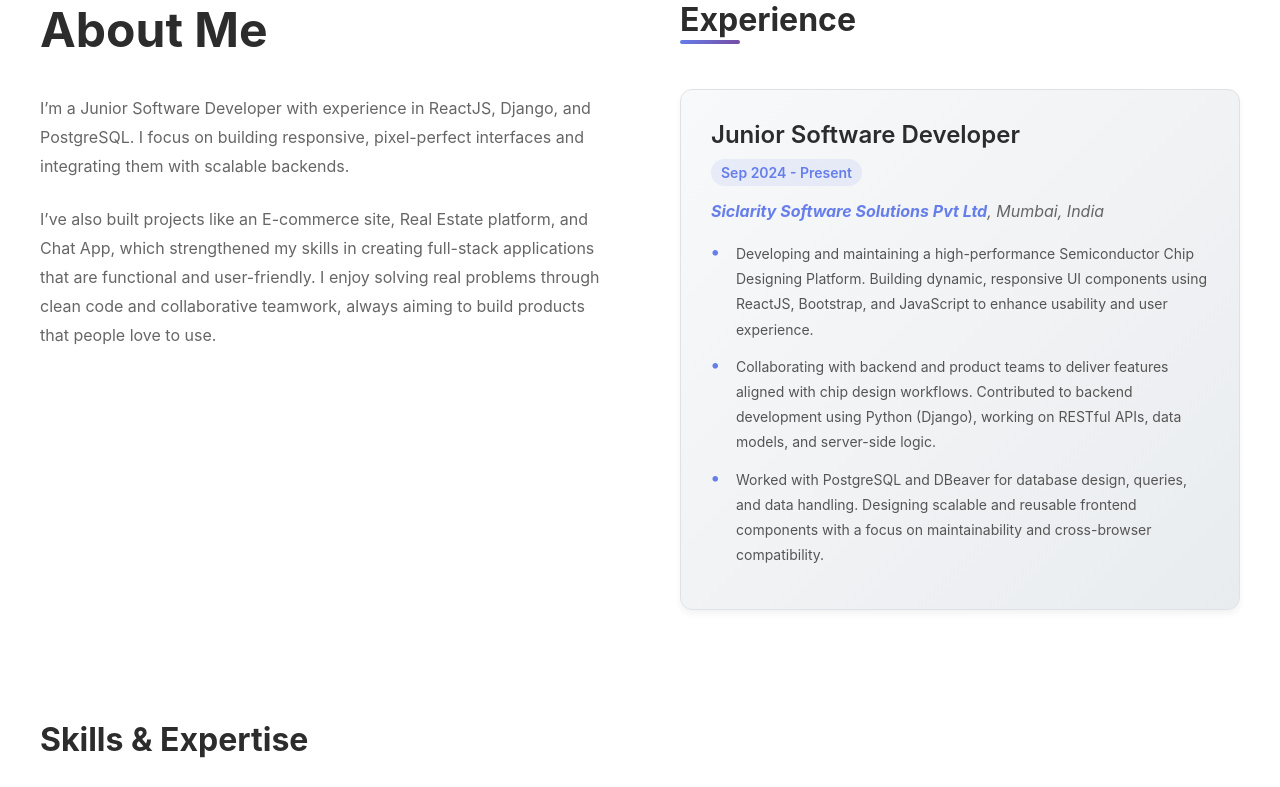
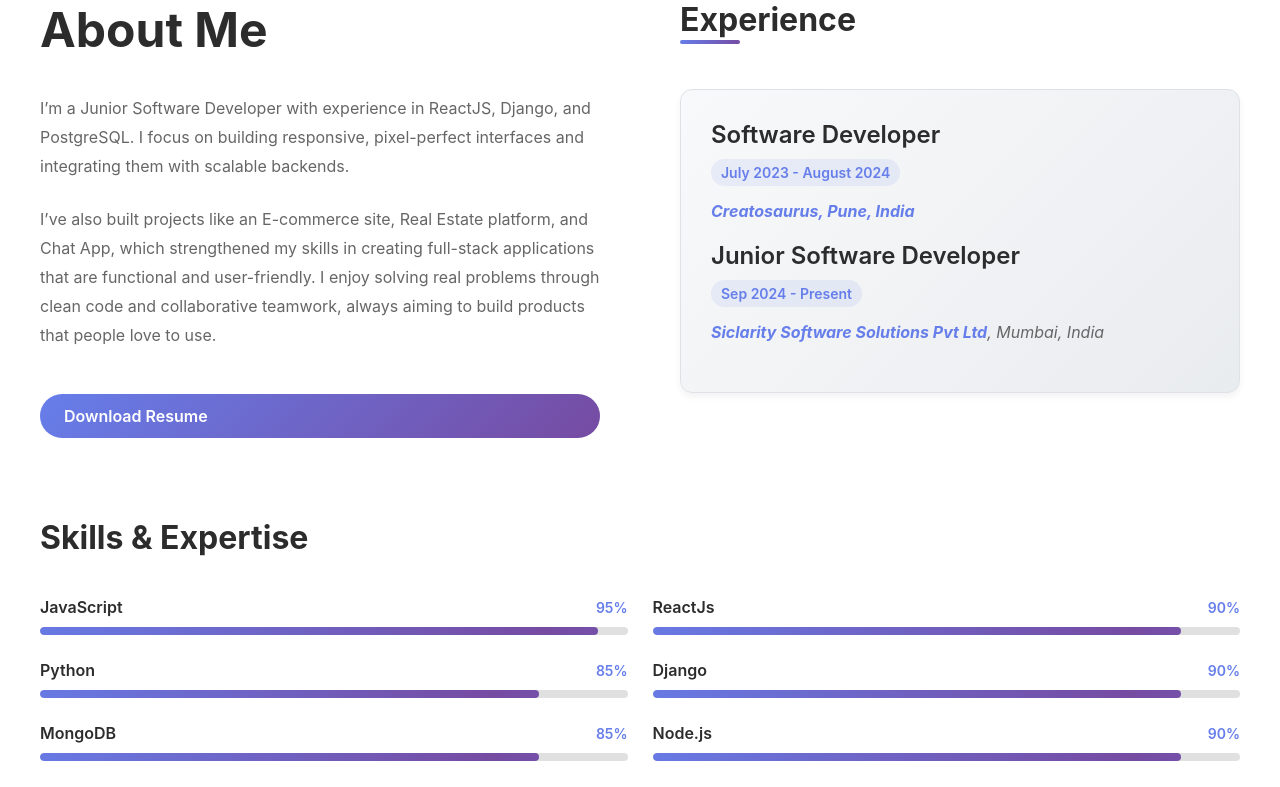
Before and after one commit to bhagyashri-1733/portfolio, a React (Create React App) app: page / in a window 1280 px wide. Shown: the part 900-1687 px from the top of the page. Built offline with nearby package versions, Linux system fonts and the light colour scheme.

Commit message:
Fix resume download by correcting PDF file path

```diff
--- a/src/components/About.css
+++ b/src/components/About.css
@@ -29,6 +29,24 @@
   font-size: 16px;
   line-height: 1.8;
   color: #666;
+}
+
+.download-resume-btn {
+  display: inline-block;
+  margin-top: 20px;
+  padding: 12px 24px;
+  font-size: 16px;
+  font-weight: 600;
+  text-decoration: none;
+  color: white;
+  background: linear-gradient(135deg, #667eea 0%, #764ba2 100%);
+  border-radius: 25px;
+  transition: transform 0.3s ease, box-shadow 0.3s ease;
+}
+
+.download-resume-btn:hover {
+  transform: translateY(-3px);
+  box-shadow: 0 6px 12px rgba(0, 0, 0, 0.15);
 }
 
 .experience-content {
--- a/src/components/About.js
+++ b/src/components/About.js
@@ -27,20 +27,23 @@ function About() {
             I’ve also built projects like an E-commerce site, Real Estate platform, and Chat App, which strengthened my skills in creating full-stack applications that are functional and user-friendly.
             I enjoy solving real problems through clean code and collaborative teamwork, always aiming to build products that people love to use.
           </p>
+          <a href="./Resume.pdf" download="Bhagyashri_resume.pdf" className="download-resume-btn">Download Resume</a>
         </div>
         <div className="experience-content">
           <h3 className="experience-title">Experience</h3>
           <div className="experience-item">
+            <h4>Software Developer</h4>
+            <p className="experience-duration">July 2023 - August 2024</p>
+            <p className="experience-company">
+              <a href="https://www.creatosaurus.io/" target="_blank" rel="noopener noreferrer">Creatosaurus, Pune, India</a>
+            </p>
+
             <h4>Junior Software Developer</h4>
             <p className="experience-duration">Sep 2024 - Present</p>
             <p className="experience-company">
               <a href="https://www.siclarity.com" target="_blank" rel="noopener noreferrer">Siclarity Software Solutions Pvt Ltd</a>, Mumbai, India
             </p>
-            <ul className="experience-description">
-              <li>Developing and maintaining a high-performance Semiconductor Chip Designing Platform. Building dynamic, responsive UI components using ReactJS, Bootstrap, and JavaScript to enhance usability and user experience.</li>
-              <li>Collaborating with backend and product teams to deliver features aligned with chip design workflows. Contributed to backend development using Python (Django), working on RESTful APIs, data models, and server-side logic.</li>
-              <li>Worked with PostgreSQL and DBeaver for database design, queries, and data handling. Designing scalable and reusable frontend components with a focus on maintainability and cross-browser compatibility.</li>
-            </ul>
+
           </div>
         </div>
         <div className="skills-content">
```
Also changed, not shown: 1 other file (tests, documents, lock files or other folders).
